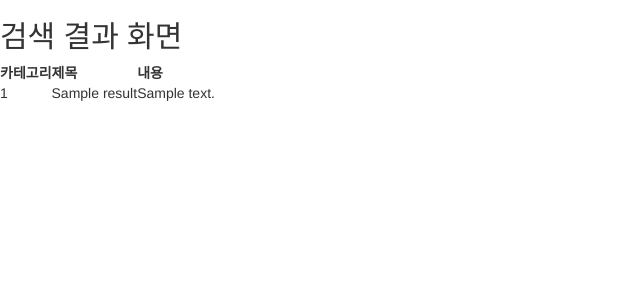
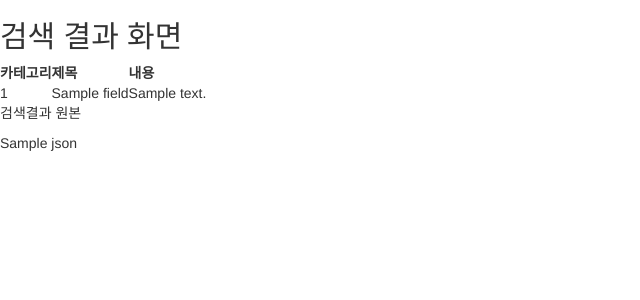
Before and after one commit to smilesyk2/neemepoo, a Django app: template yksite/templates/main.html in a window 1280 px wide. Shown: the top 300 px of the page, without its empty margins (0-640 px from the left). Run offline with Django 3.2, Linux system fonts and the light colour scheme; the template is opened without the code that fills it: most values are stand-ins (such as "Sample title", 1, 10 or a date in 2020); some libraries are stand-ins or nearby versions.

Commit message:
검색결과 도

```diff
--- a/yksite/templates/main.html
+++ b/yksite/templates/main.html
@@ -13,10 +13,14 @@ table {border:1px}
 	</tr>
 	{% for result in resultObj %}
 	<tr>
-		<td>{{result.DOCID}}</td>
-		<td>{{result.TITLE}}</td>
-		<td>{{result.CONTENT}}</td>
+		<td>{{result.Field.DOCID}}</td>
+		<td>{{result.Field.TITLE}}</td>
+		<td>{{result.Field.CONTENT}}</td>
 	</tr>
 	{% endfor %}
 </table>
+<div>
+<p>검색결과 원본</p>
+{{json}}
+</div>
 {% endblock %}
```
Also changed, not shown: yksite/testApp/views.py (+5 -3 lines), 1 other file.
